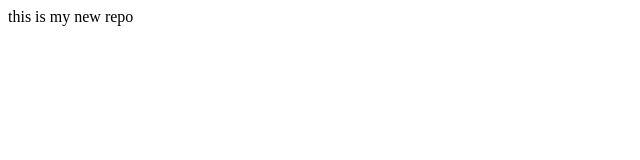
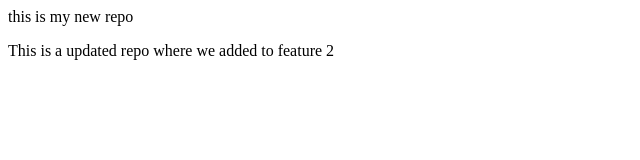
Before and after one commit to sukanyakitturmath25599-oss/localrepo, a plain HTML site: page index.html in a window 1280 px wide. Shown: the whole page, without its empty margins (0-640 px from the left). Drawn offline with Linux system fonts and the light colour scheme.

Commit message:
added feature

```diff
--- a/index.html
+++ b/index.html
@@ -1 +1,2 @@
 <p>this is my new repo</p>
+<p>This is a updated repo where we added to feature 2 </p>
```
